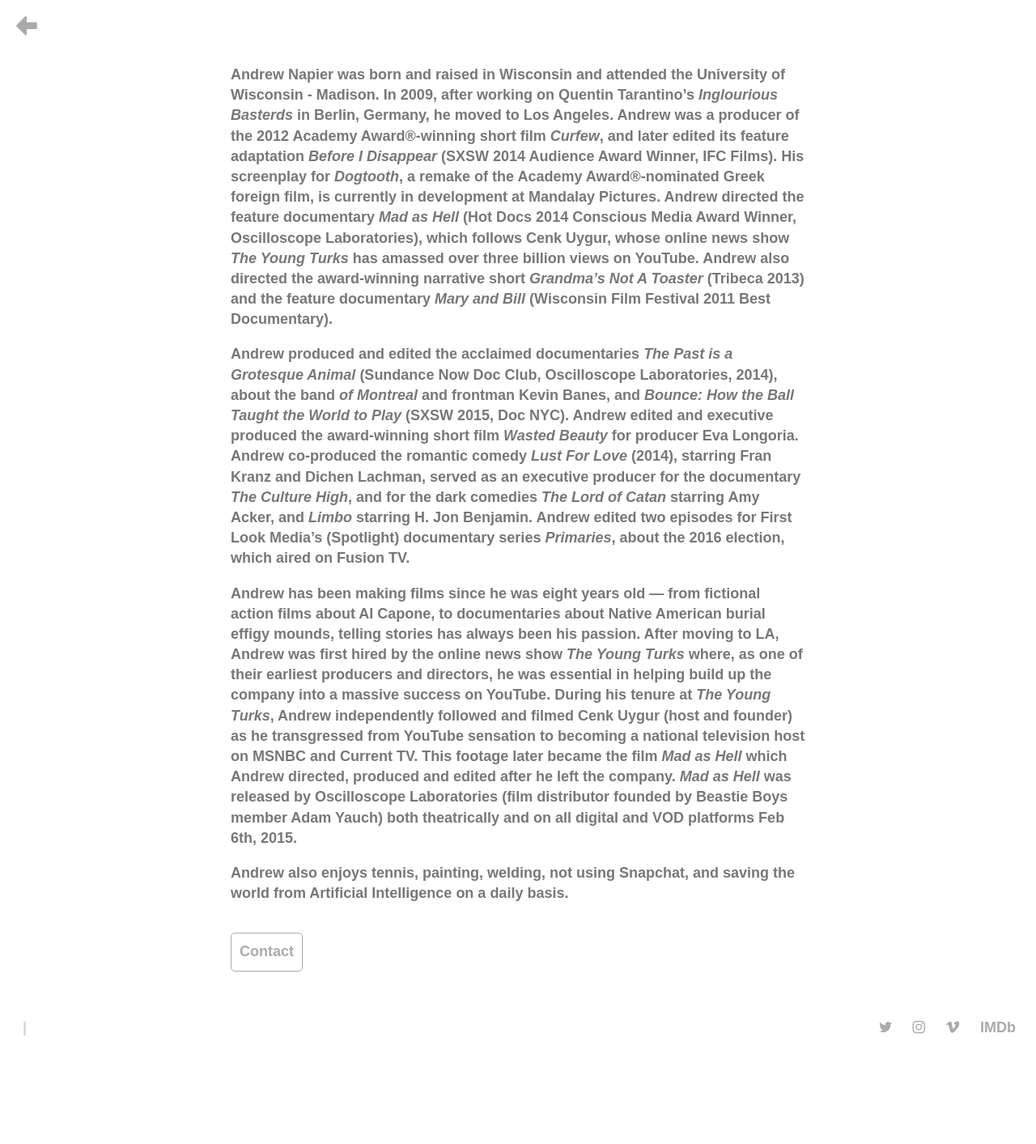
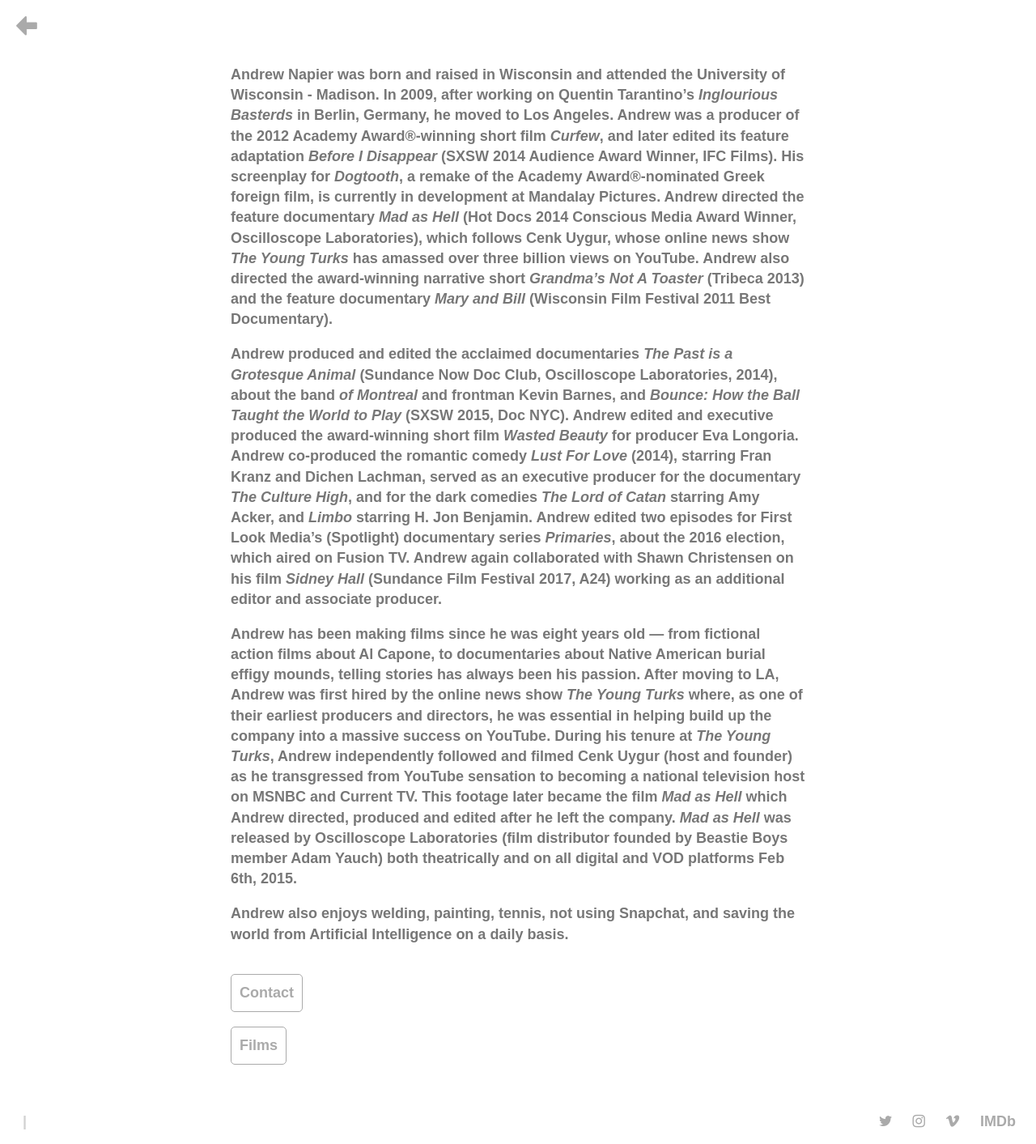
Before and after one commit to sandcastleco/andrew-napier, a Jekyll site: the page built from about/index.md, in a window 1280 px wide. Shown: the whole page at 81% size. Built offline with Jekyll 4.4.1, drawn with Linux system fonts in a browser that asks for light colours; nearby versions of some CDN libraries; comment, search, counter and statistics services are not loaded; before the commit the page ends 1298 px from its top, so only the background shows below that.

Commit message:
updated typos, bio, and added film button at bottom

```diff
--- a/about/index.md
+++ b/about/index.md
@@ -5,10 +5,12 @@
 
 Andrew Napier was born and raised in Wisconsin and attended the University of Wisconsin - Madison. In 2009, after working on Quentin Tarantino’s *Inglourious Basterds* in Berlin, Germany, he moved to Los Angeles. Andrew was a producer of the 2012 Academy Award®-winning short film *Curfew*, and later edited its feature adaptation *Before I Disappear* (SXSW 2014 Audience Award Winner, IFC Films). His screenplay for *Dogtooth*, a remake of the Academy Award®-nominated Greek foreign film, is currently in development at Mandalay Pictures. Andrew directed the feature documentary *Mad as Hell* (Hot Docs 2014 Conscious Media Award Winner, Oscilloscope Laboratories), which follows Cenk Uygur, whose online news show *The Young Turks* has amassed over three billion views on YouTube. Andrew also directed the award-winning narrative short *Grandma’s Not A Toaster* (Tribeca 2013) and the feature documentary *Mary and Bill* (Wisconsin Film Festival 2011 Best Documentary).
 
-Andrew produced and edited the acclaimed documentaries *The Past is a Grotesque Animal* (Sundance Now Doc Club, Oscilloscope Laboratories, 2014), about the band *of Montreal* and frontman Kevin Banes, and *Bounce: How the Ball Taught the World to Play* (SXSW 2015, Doc NYC). Andrew edited and executive produced the award-winning short film *Wasted Beauty* for producer Eva Longoria. Andrew co-produced the romantic comedy *Lust For Love* (2014), starring Fran Kranz and Dichen Lachman, served as an executive producer for the documentary *The Culture High*, and for the dark comedies *The Lord of Catan* starring Amy Acker, and *Limbo* starring H. Jon Benjamin. Andrew edited two episodes for First Look Media’s (Spotlight) documentary series *Primaries*, about the 2016 election, which aired on Fusion TV.
+Andrew produced and edited the acclaimed documentaries *The Past is a Grotesque Animal* (Sundance Now Doc Club, Oscilloscope Laboratories, 2014), about the band *of Montreal* and frontman Kevin Barnes, and *Bounce: How the Ball Taught the World to Play* (SXSW 2015, Doc NYC). Andrew edited and executive produced the award-winning short film *Wasted Beauty* for producer Eva Longoria. Andrew co-produced the romantic comedy *Lust For Love* (2014), starring Fran Kranz and Dichen Lachman, served as an executive producer for the documentary *The Culture High*, and for the dark comedies *The Lord of Catan* starring Amy Acker, and *Limbo* starring H. Jon Benjamin. Andrew edited two episodes for First Look Media’s (Spotlight) documentary series *Primaries*, about the 2016 election, which aired on Fusion TV. Andrew again collaborated with Shawn Christensen on his film *Sidney Hall* (Sundance Film Festival 2017, A24) working as an additional editor and associate producer.
 
 Andrew has been making films since he was eight years old — from fictional action films about <a class="alt-link" href="/cutting-room-floor">Al Capone</a>, to documentaries about Native American burial effigy mounds, telling stories has always been his passion. After moving to LA, Andrew was first hired by the online news show *The Young Turks* where, as one of their earliest producers and directors, he was essential in helping build up the company into a massive success on YouTube. During his tenure at *The Young Turks*, Andrew independently followed and filmed Cenk Uygur (host and founder) as he transgressed from YouTube sensation to becoming a national television host on MSNBC and Current TV. This footage later became the film *Mad as Hell* which Andrew directed, produced and edited after he left the company. *Mad as Hell* was released by Oscilloscope Laboratories (film distributor founded by Beastie Boys member Adam Yauch) both theatrically and on all digital and VOD platforms Feb 6th, 2015.
 
-Andrew also enjoys tennis, painting, welding, not using Snapchat, and saving the world from Artificial Intelligence on a daily basis.
+Andrew also enjoys welding, painting, tennis, not using Snapchat, and saving the world from Artificial Intelligence on a daily basis.
 
 <a href="/contact" class="btn">Contact</a>
+
+<a href="/films" class="btn mt0">Films</a>
```
Also changed, not shown: 1 other file.
